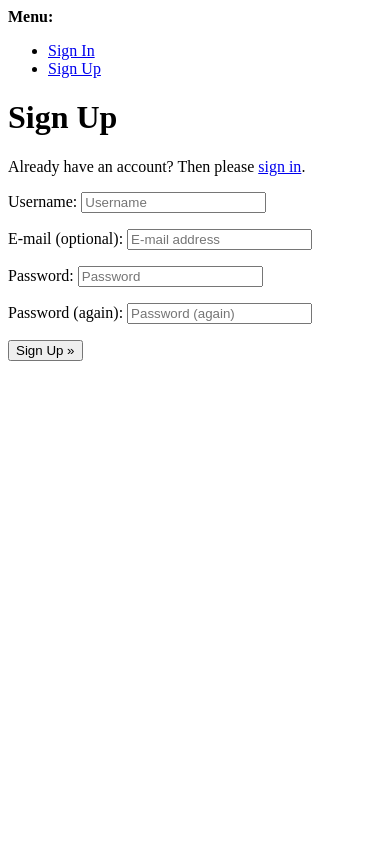
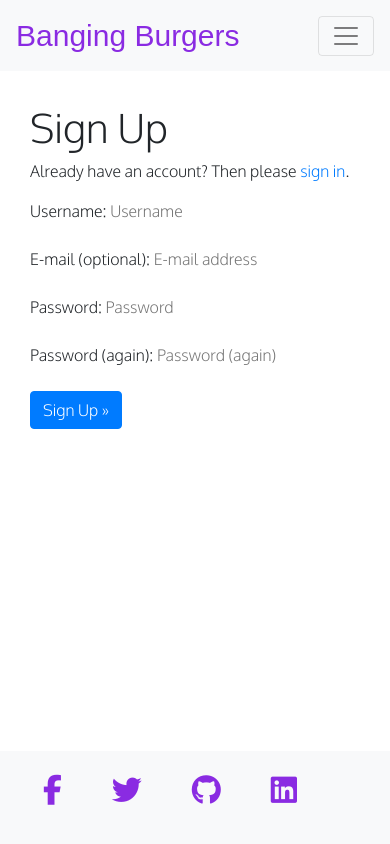
Before and after one commit to Kieran132/Bangin_Burgers_PP4, a Django app: page /accounts/signup/ in a window 390 px wide. Run offline with Django 3.2, Linux system fonts and the light colour scheme; some libraries are stand-ins or nearby versions; some web fonts are replaced.

Commit message:
Add styling to login/signup/index.html pages

```diff
--- a/order/views.py
+++ b/order/views.py
@@ -19,3 +19,7 @@ class FoodList(View):
 
 def index(request):
     return render(request, 'index.html')
+
+
+def signup(request):
+    return render(request, 'templates/account/signup.html')
--- a/templates/account/login.html
+++ b/templates/account/login.html
@@ -20,7 +20,7 @@
         <input type="hidden" name="{{ redirect_field_name }}" value="{{ redirect_field_value }}" />
         {% endif %}
         <a class="button secondaryAction" href="{% url 'account_reset_password' %}">{% trans "Forgot Password?" %}</a>
-        <button class="primaryAction" type="submit">{% trans "Sign In" %}</button>
+        <button class="btn btn-primary primaryAction" type="submit">{% trans "Sign In" %}</button>
       </form>
     </div>
   </div>
--- a/templates/account/signup.html
+++ b/templates/account/signup.html
@@ -1,13 +1,17 @@
-{% extends "account/base.html" %}
+{% extends "base.html" %}
 
 {% load i18n %}
 
 {% block head_title %}{% trans "Signup" %}{% endblock %}
 
 {% block content %}
+<div class="container">
+  <div class="row">
+    <div class="col-md-8 mt-3 offset-md-2">
       <h1>{% trans "Sign Up" %}</h1>
 
-<p>{% blocktrans %}Already have an account? Then please <a href="{{ login_url }}">sign in</a>.{% endblocktrans %}</p>
+      <p>{% blocktrans %}Already have an account? Then please <a href="{{ login_url }}">sign in</a>.{% endblocktrans %}
+      </p>
 
       <form class="signup" id="signup_form" method="post" action="{% url 'account_signup' %}">
         {% csrf_token %}
@@ -15,7 +19,9 @@
         {% if redirect_field_value %}
         <input type="hidden" name="{{ redirect_field_name }}" value="{{ redirect_field_value }}" />
         {% endif %}
-  <button type="submit">{% trans "Sign Up" %} &raquo;</button>
+        <button class="btn btn-primary" type="submit">{% trans "Sign Up" %} &raquo;</button>
       </form>
-
+    </div>
+  </div>
+</div>
 {% endblock %}
--- a/templates/index.html
+++ b/templates/index.html
@@ -16,7 +16,7 @@
         <div class="col-sm-12 d-flex flex-column justify-content-center align-items-center home-nav-button">
             <button class="btn btn-primary home-nav" href="order.html">Order</button>
             <button class="btn btn-primary home-nav">Contact</button>
-            <button class="btn btn-primary home-nav" href="{% url 'account_signup' %}">Sign Up</button>
+            <button class="btn btn-primary home-nav" action="{% url 'account_signup' %}" href="{% url 'account_signup' %}">Sign Up</button>
           </div>
         </div>
       </div>
```
Lines whose indentation alone changed are shown as unchanged.
